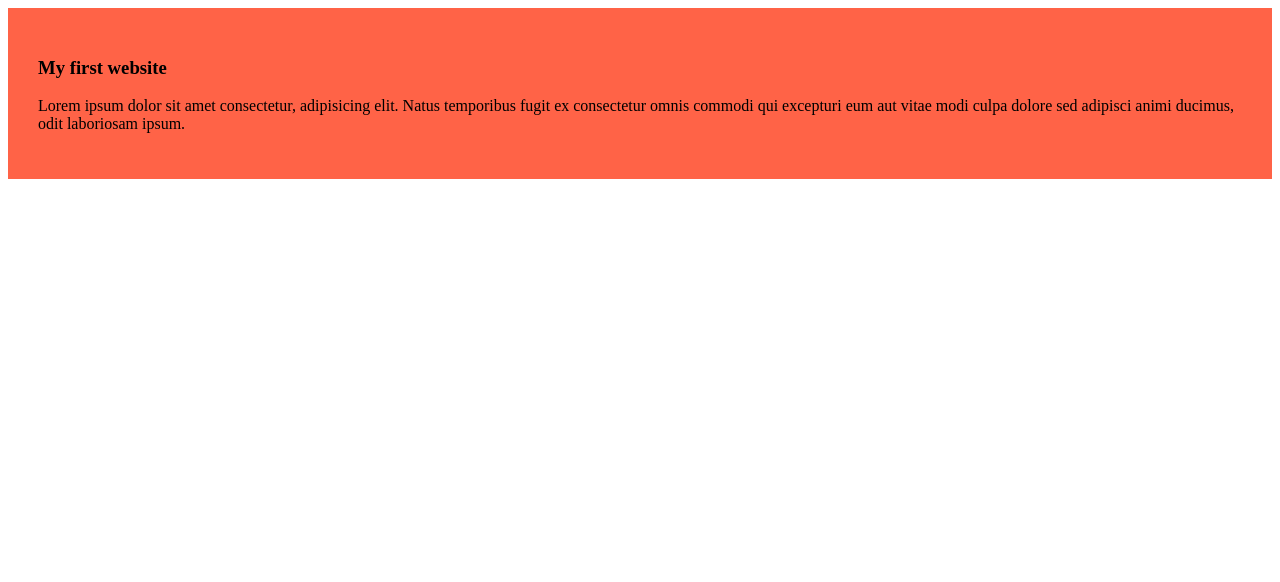
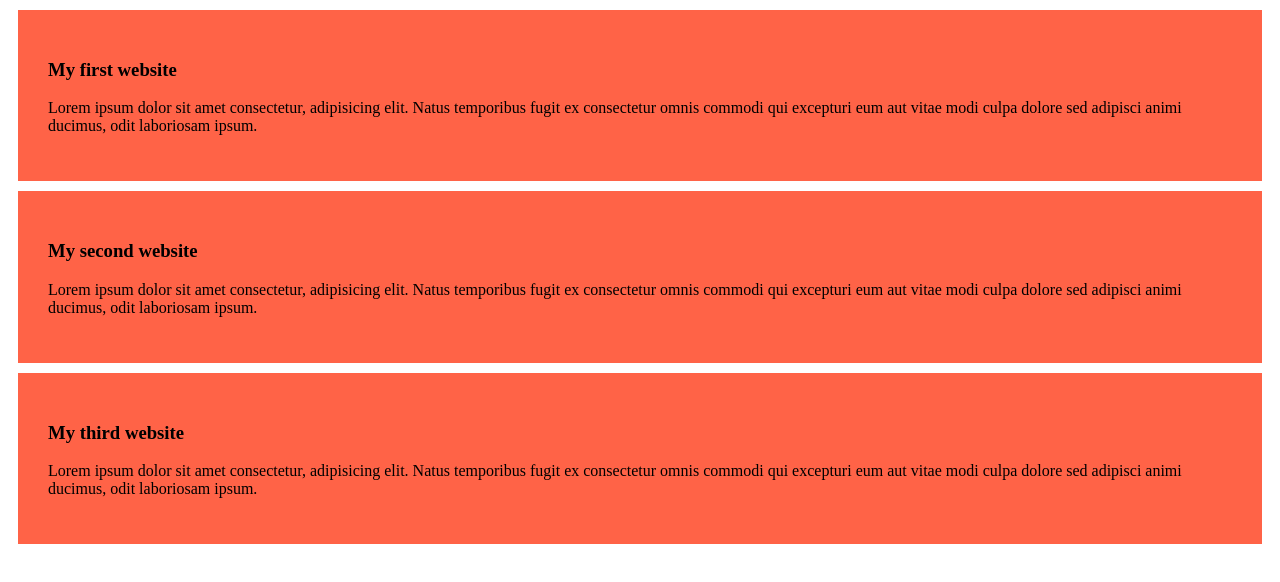
Before and after one commit to sabihasaba/my-simple-web, a plain HTML site: page index.html in a window 1280 px wide. Drawn offline with Linux system fonts and the light colour scheme.

Commit message:
added the second and third blog

```diff
--- a/index.html
+++ b/index.html
@@ -15,5 +15,21 @@
             Lorem ipsum dolor sit amet consectetur, adipisicing elit. Natus temporibus fugit ex consectetur omnis commodi qui excepturi eum aut vitae modi culpa dolore sed adipisci animi ducimus, odit laboriosam ipsum.
         </p>
     </div>
+    <div>
+        <h3>
+            My second website
+        </h3>
+        <p>
+            Lorem ipsum dolor sit amet consectetur, adipisicing elit. Natus temporibus fugit ex consectetur omnis commodi qui excepturi eum aut vitae modi culpa dolore sed adipisci animi ducimus, odit laboriosam ipsum.
+        </p>
+    </div>
+    <div>
+        <h3>
+            My third website
+        </h3>
+        <p>
+            Lorem ipsum dolor sit amet consectetur, adipisicing elit. Natus temporibus fugit ex consectetur omnis commodi qui excepturi eum aut vitae modi culpa dolore sed adipisci animi ducimus, odit laboriosam ipsum.
+        </p>
+    </div>
 </body>
 </html>
--- a/styles/blog.css
+++ b/styles/blog.css
@@ -1,4 +1,5 @@
 div{
     background-color: tomato;
     padding: 30px;
+    margin: 10px;
 }
```
